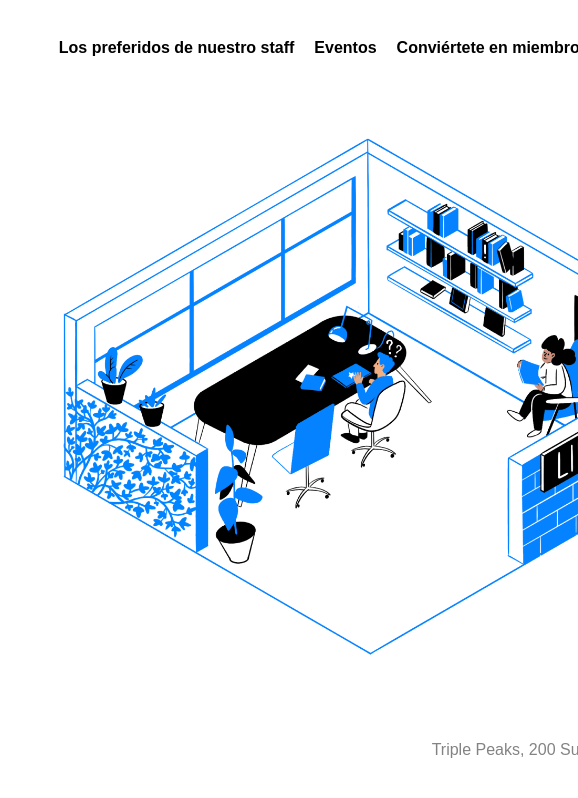
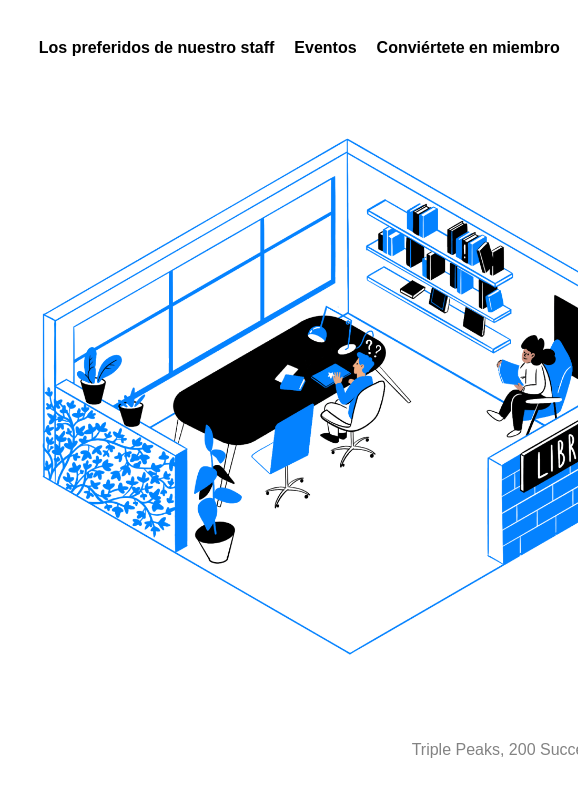
Before and after one commit to DanilsMIT/web_project_library_es, a plain HTML site: page index.html in a window 1280 px wide. Shown: the top 798 px of the page, 702-1280 px from the left. Drawn offline with Linux system fonts and the light colour scheme.

Commit message:
corrección de dimensiones

```diff
--- a/styles/style.css
+++ b/styles/style.css
@@ -1,5 +1,5 @@
 .page {
-  width: 1460px;
+  width: 1440px;
   margin: auto;
   font-family: "Arial", sans-serif;
   font-size: 16px;
@@ -67,7 +67,8 @@ p {
 }
 
 .header__image {
-  max-width: 635px;
+  max-width: 636px;
+  object-fit: cover;
 }
 
 .header__footer {
```
Also changed, not shown: index.html (+0 -2 lines).
